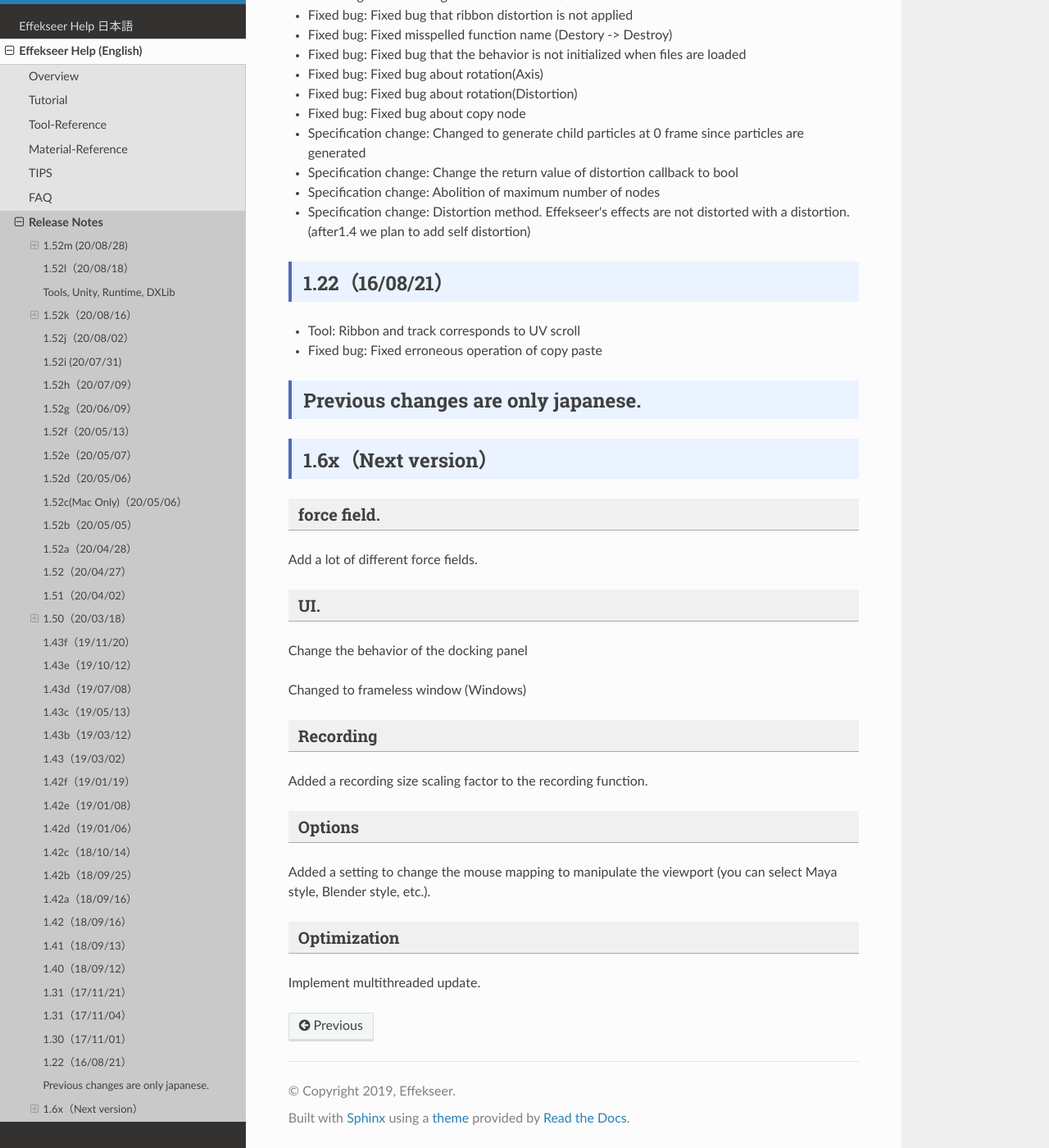
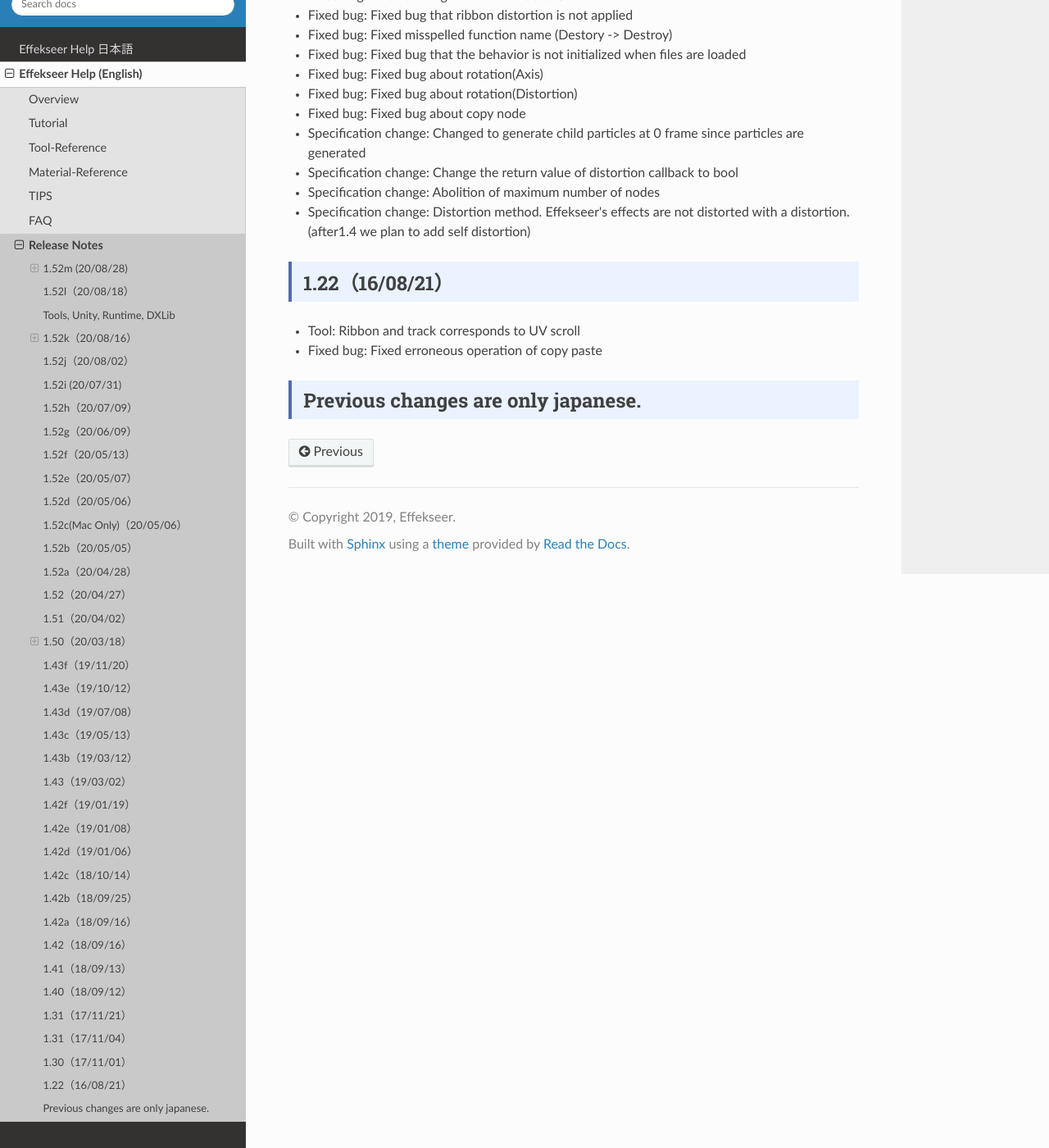
Before and after one commit to effekseer/docs_tool, a Sphinx documentation site: the page built from source/en/releasenotes.md, in a window 1280 px wide and 1400 px high, scrolled down 11618 px. Shown: the whole window at 82% size. Built offline with Sphinx 7.4.7 and the Read the Docs theme 2.0.0, drawn with Linux system fonts in a browser that asks for light colours; nearby versions of some CDN libraries; library files that are not in the unit come from our copies.

Commit message:
Documentation work

```diff
--- a/source/en/releasenotes.md
+++ b/source/en/releasenotes.md
@@ -436,27 +436,3 @@ Fixed a bug that random numbers overflowed. The random behavior may change.
 *   Fixed bug: Fixed erroneous operation of copy paste
 
 ## Previous changes are only japanese.
-
-## 1.6x（Next version）
-
-### force field.
-
-Add a lot of different force fields.
-
-### UI.
-
-Change the behavior of the docking panel
-
-Changed to frameless window (Windows)
-
-### Recording
-
-Added a recording size scaling factor to the recording function.
-
-### Options
-
-Added a setting to change the mouse mapping to manipulate the viewport (you can select Maya style, Blender style, etc.).
-
-### Optimization
-
-Implement multithreaded update.
```
Also changed, not shown: source/ja/releasenotes.md (+17 -24 lines).
